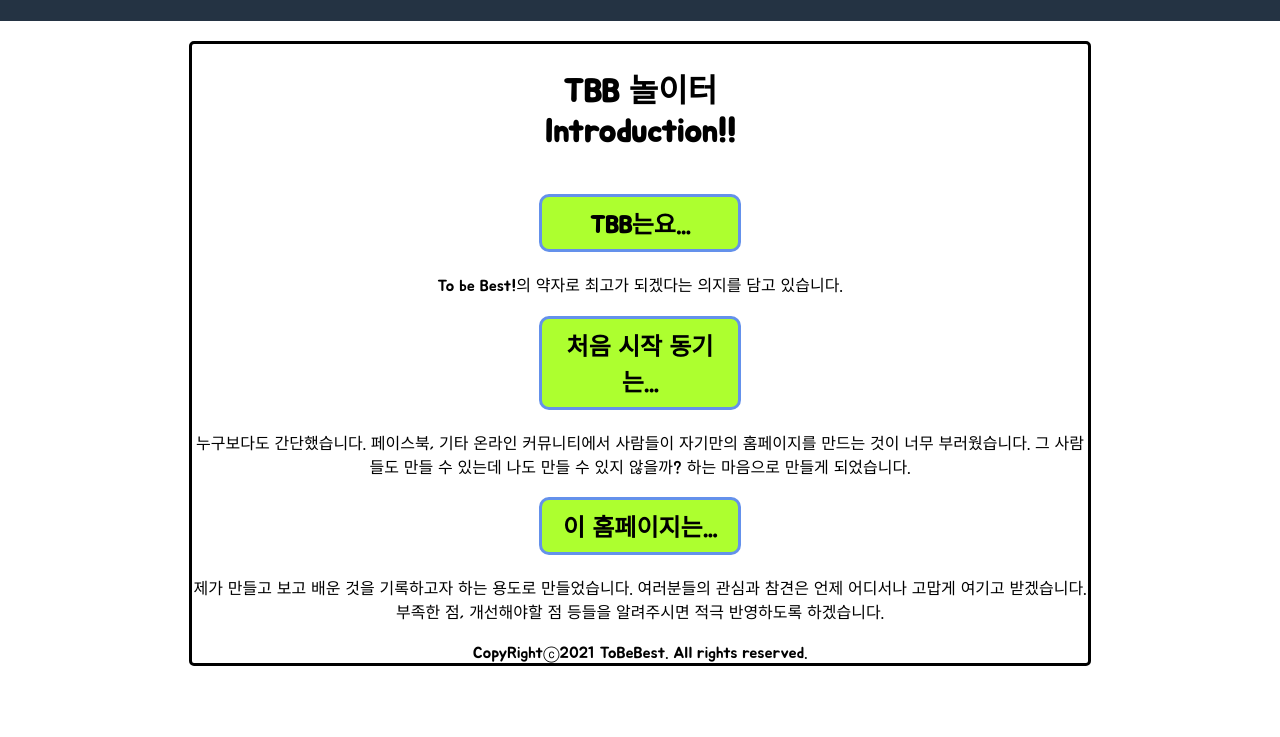
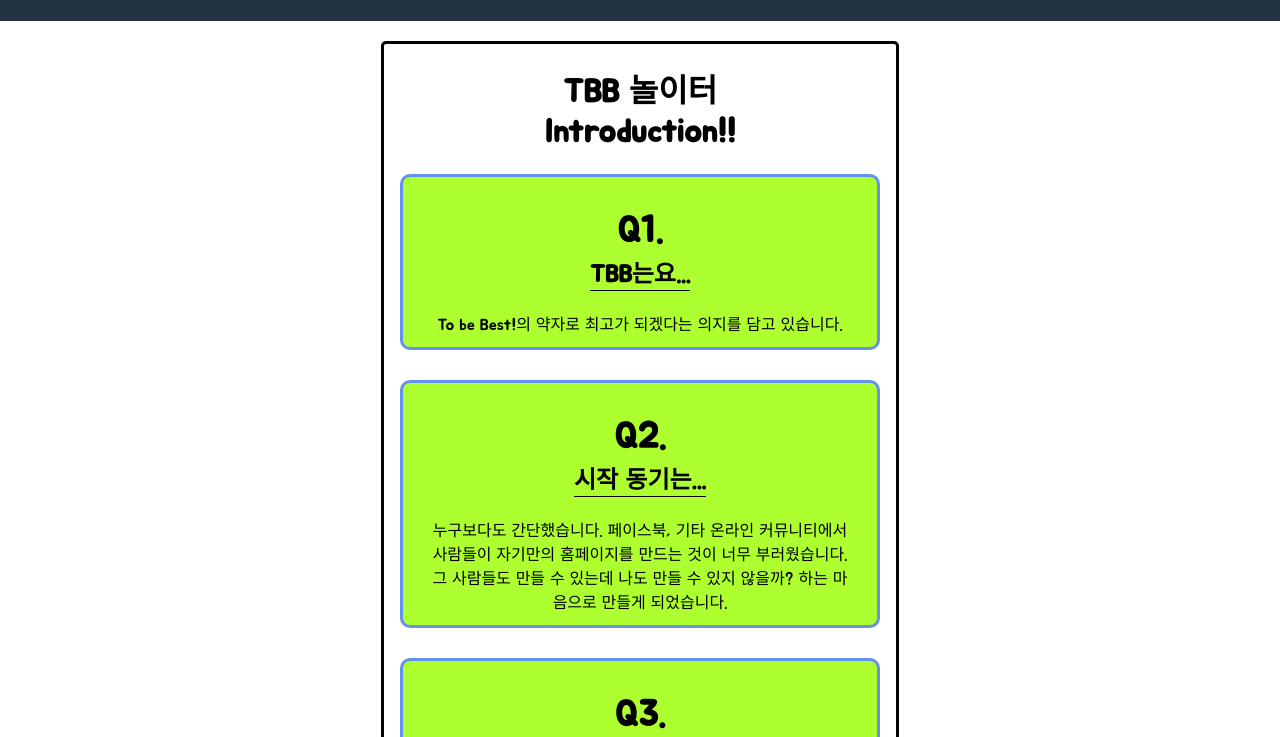
Before and after one commit to Hisp04/TBB_ground, a plain HTML site: page index.html in a window 1280 px wide. Shown: the part 63-800 px from the top of the page. Drawn offline with Linux system fonts and the light colour scheme.

Commit message:
Change designs about introduce menu!

```diff
--- a/css/index.css
+++ b/css/index.css
@@ -9,11 +9,10 @@ body{
 
 .container{
     margin-top: 20px;
-
     border-style: solid;
     border-radius: 5px;
     display: grid;
-    width: 70%;
+    width: 40%;
     grid-template-areas:
     "header header header"
     "   .   whatis   .   "
@@ -27,7 +26,6 @@ header{
 }
 
 #what_is_tbb{
-
     grid-area: whatis;
     text-align: center;
 }
@@ -45,16 +43,32 @@ footer{
     grid-area: footer;
 }
 
-.intro_question{
+.question_block{
     border-style: solid;
     background-color: greenyellow;
     border-radius: 10px;
     border-color: var(--question-color);
-    padding: 8px;
-    width: 180px;
+    margin-bottom: 30px;
+    place-items: center;
+    padding: 12px 24px;
+}
+
+.question_num{
+    font-size: 36px;
+}
+
+.intro_question{
+    display: block;
+    margin: 20px;
+    border-bottom: 1px solid;
+    margin: 20;
 }
 
 .intro_answer{
+}
 
-
+@media screen and (max-width: 768px){
+    .container{
+        width: 70%;
+    }
 }
--- a/index.html
+++ b/index.html
@@ -37,16 +37,16 @@
         <header>
             <h1 id="title">TBB 놀이터 <br>Introduction!!</h1>
         </header>
-        <div id="what_is_tbb">
-            <center><h2 class="intro_question">TBB는요...</h2></center>
+        <div class="question_block" id="what_is_tbb">
+            <center><h2 class="intro_question"><span class="question_num">Q1.</span><br>TBB는요...</h2></center>
             <span class="intro_answer">To be Best!의 약자로 최고가 되겠다는 의지를 담고 있습니다.</span>
         </div>
-        <div id="motivation">
-            <center><h2 class="intro_question">처음 시작 동기는...</h2></center>
+        <div class="question_block" id="motivation">
+            <center><h2 class="intro_question"><span class="question_num">Q2.</span><br>시작 동기는...</h2></center>
             <span class="intro_answer">누구보다도 간단했습니다. 페이스북, 기타 온라인 커뮤니티에서 사람들이 자기만의 홈페이지를 만드는 것이 너무 부러웠습니다. 그 사람들도 만들 수 있는데 나도 만들 수 있지 않을까? 하는 마음으로 만들게 되었습니다.</span>
         </div>
-        <div id="explain">
-            <center><h2 class="intro_question">이 홈페이지는...</h2></center>
+        <div class="question_block" id="explain">
+            <center><h2 class="intro_question"><span class="question_num">Q3.</span><br>이 홈페이지는...</h2></center>
             <span class="intro_answer">제가 만들고 보고 배운 것을 기록하고자 하는 용도로 만들었습니다. 여러분들의 관심과 참견은 언제 어디서나 고맙게 여기고 받겠습니다. 부족한 점, 개선해야할 점 등들을 알려주시면 적극 반영하도록 하겠습니다.</span>
         </div>
         <footer>
```
